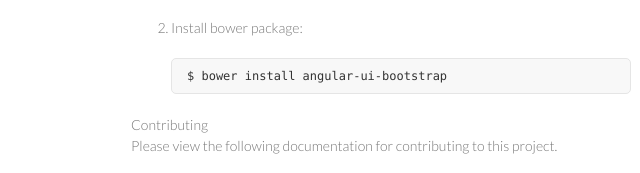
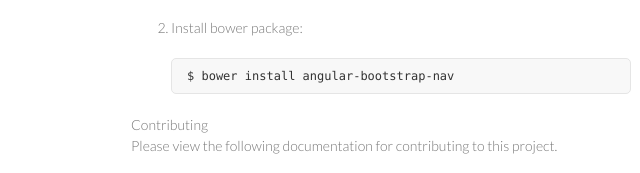
Before and after one commit to jewelsjacobs/angular-bootstrap-nav, a plain HTML site: page index.html in a window 1280 px wide. Shown: the part 750-923 px from the top of the page, 439-1079 px from the left. Drawn offline with Linux system fonts and the light colour scheme.

Commit message:
Update index.html

```diff
--- a/index.html
+++ b/index.html
@@ -54,7 +54,7 @@
 <li>
 <p>Install bower package:</p>
 
-<pre lang="shell"><code>$ bower install angular-ui-bootstrap
+<pre lang="shell"><code>$ bower install angular-bootstrap-nav
 </code></pre>
 </li>
 </ol>
```
